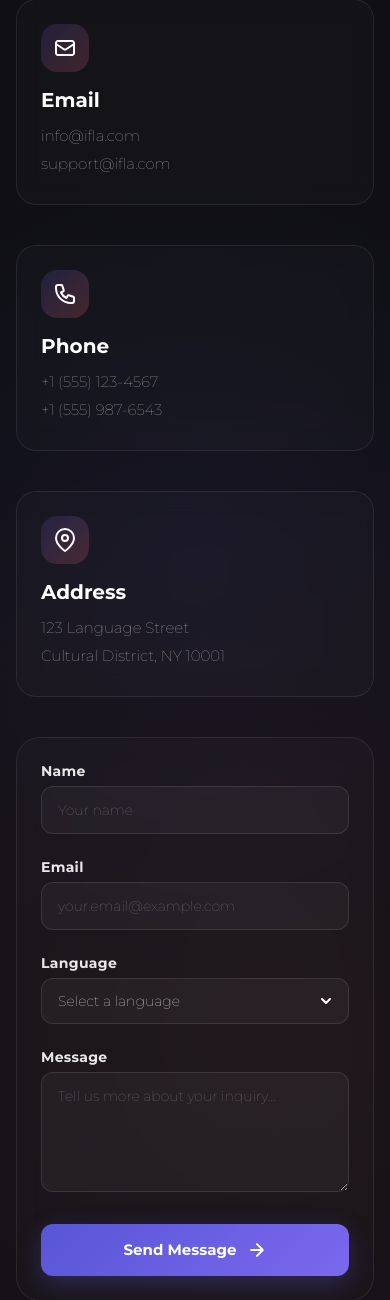
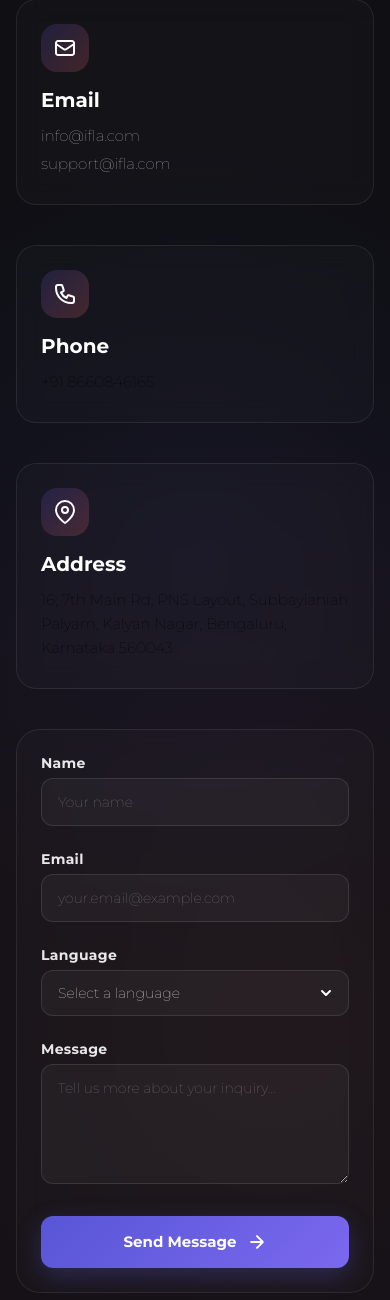
Before and after one commit to iflaedu-maker/ifla-backend, a Django app: page / in a window 390 px wide. Shown: the part 3676-4976 px from the top of the page. Run offline with Django 4.2, Linux system fonts and the light colour scheme; some libraries are stand-ins or nearby versions.

Commit message:
Add clickable phone number and address in contact section

```diff
--- a/static/css/styles.css
+++ b/static/css/styles.css
@@ -1601,6 +1601,11 @@
     margin-bottom: 4px;
 }
 
+.contact-info-text:hover {
+    color: rgba(255, 255, 255, 1);
+    text-decoration: underline;
+}
+
 .contact-form-wrapper {
     background: rgba(255, 255, 255, 0.02);
     border: 1px solid rgba(255, 255, 255, 0.08);
--- a/templates/index.html
+++ b/templates/index.html
@@ -379,8 +379,7 @@
                         </div>
                         <div class="contact-info-content">
                             <h3 class="contact-info-title">Phone</h3>
-                            <p class="contact-info-text">+1 (555) 123-4567</p>
-                            <p class="contact-info-text">+1 (555) 987-6543</p>
+                            <a href="tel:+918660846165" class="contact-info-text" style="display: block; text-decoration: none; color: inherit; cursor: pointer; transition: color 0.3s ease;" title="Click to call">+91 8660846165</a>
                         </div>
                     </div>
 
@@ -393,8 +392,9 @@
                         </div>
                         <div class="contact-info-content">
                             <h3 class="contact-info-title">Address</h3>
-                            <p class="contact-info-text">123 Language Street</p>
-                            <p class="contact-info-text">Cultural District, NY 10001</p>
+                            <a href="https://share.google/YtTu4prOL3KyF589s" target="_blank" rel="noopener noreferrer" class="contact-info-text" style="display: block; text-decoration: none; color: inherit; cursor: pointer; transition: color 0.3s ease; line-height: 1.6;" title="Click to open in Google Maps">
+                                16, 7th Main Rd, PNS Layout, Subbayianiah Palyam, Kalyan Nagar, Bengaluru, Karnataka 560043
+                            </a>
                         </div>
                     </div>
                 </div>
```
